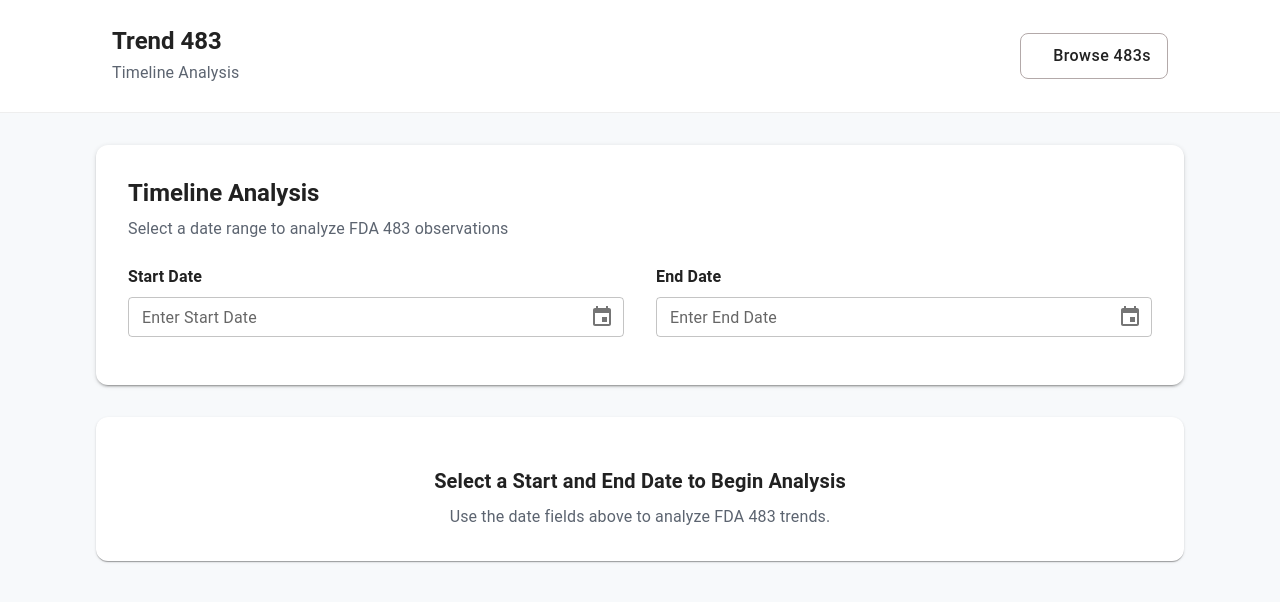
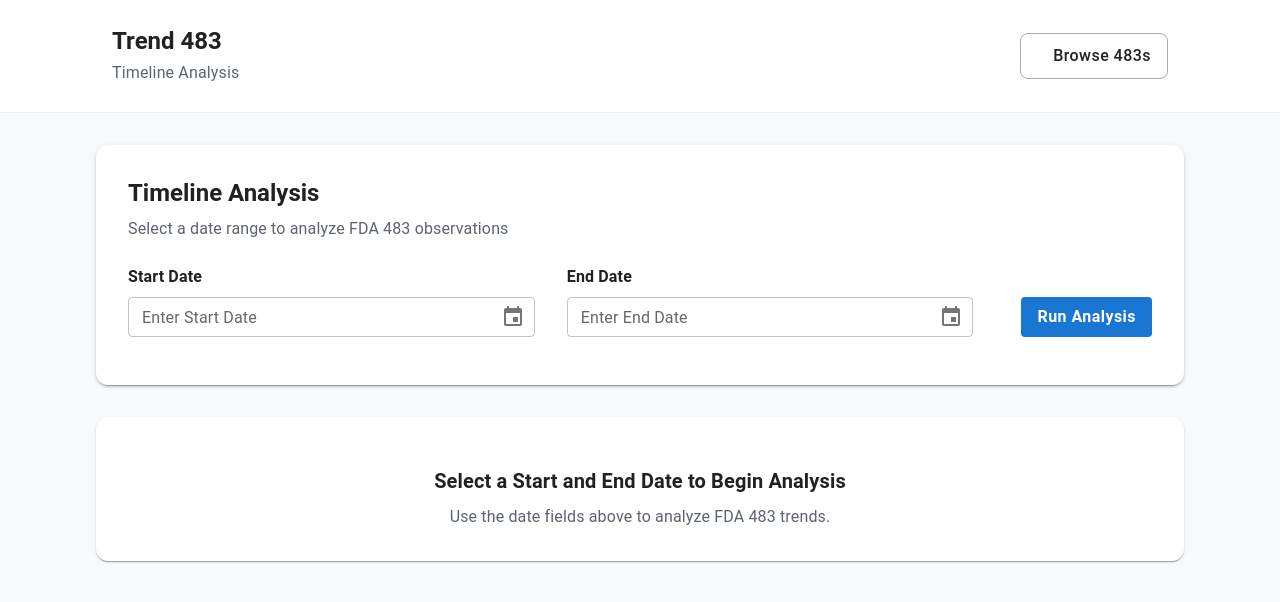
Before and after one commit to SlickbitTechnologies/fda-483-frontend, a React (Vite) app: page / in a window 1280 px wide. Shown: the top 602 px of the page. Built offline with nearby package versions, Linux system fonts and the light colour scheme; some icons are missing.

Commit message:
UI alignments

```diff
--- a/src/pages/Dashboard.jsx
+++ b/src/pages/Dashboard.jsx
@@ -1,4 +1,4 @@
-import React, { useEffect, useMemo, useState } from 'react';
+import React, { useEffect, useMemo, useState, useRef } from 'react';
 import { Box, Typography, Card, Button, Chip, Stack, CircularProgress, useTheme, useMediaQuery } from '@mui/material';
 import { DatePicker } from '@mui/x-date-pickers/DatePicker';
 import InsertDriveFileOutlinedIcon from '@mui/icons-material/InsertDriveFileOutlined';
@@ -25,15 +25,21 @@
     const localStartDate = new Date(startDate).toLocaleDateString('en-US', { month: 'short', day: '2-digit', year: 'numeric' });
     const localEndDate = new Date(endDate).toLocaleDateString('en-US', { month: 'short', day: '2-digit', year: 'numeric' });
     const [timeAnalysisResult, setTimeAnalysisResult] = useState([]);
+    const [filteredObservations, setFilteredObservations] = useState([]);
+    const [filteredCategory, setFilteredCategory] = useState(null);
+    const observationsRef = useRef(null);
 
-    const handleEndDateChange = async(date) => {
-        setEndDate(date);
+    const handleRunAnalysis = async () => {
+      if (!startDate || !endDate) {
+        showToast('Please select date range to run analysis', 'error');
+        return;
+      }
       setLoading(true);
       try {
         const response = await axiosInstance.get('/timeAnalysis', {
           params: {
             startDate: new Date(startDate).getTime(),
-                    endDate: new Date(date).getTime()
+            endDate: new Date(endDate).getTime()
           }
         });
         if(response.data == 'No documents found in Firebase Firestore for the date range') {
@@ -100,6 +106,37 @@
 
       };
     }, [timeAnalysisResult]);
+
+    const handleCategoryClick = (category) => {
+      const filteredObservations = finalResult.filter(item => item.category === category);
+      setFilteredObservations(filteredObservations);
+      setFilteredCategory(category);
+      setTimeout(() => {
+        if (observationsRef.current) {
+          observationsRef.current.scrollIntoView({ behavior: 'smooth' });
+        }
+      }, 100);
+    }
+
+
+    useEffect(() => {
+      if(filteredObservations.length > 0) {
+        setFilteredObservations(filteredObservations)
+      }else {
+        setFilteredObservations(finalResult)
+      }
+    }, [timeAnalysisResult])
+
+    const handleAllObservations = () => {
+      setFilteredObservations(finalResult);
+      setFilteredCategory(null);
+      setTimeout(() => {
+        if (observationsRef.current) {
+          observationsRef.current.scrollIntoView({ behavior: 'smooth' });
+        }
+      }, 100);
+    }
+
     return (
       <Box sx={{
         minHeight: '100vh',
@@ -136,7 +173,8 @@
             gap: { xs: 2, sm: 3, md: 4 },
             mb: 2,
             width: '100%',
-            flexDirection: { xs: 'column', sm: 'row' }
+            flexDirection: { xs: 'column', sm: 'row' },
+            alignItems: { xs: 'stretch', sm: 'flex-end' }
           }}>
             <Box sx={{ flex: 1 }}>
               <Typography sx={{ fontWeight: 600, mb: 1, fontSize: { xs: '14px', sm: '16px' } }}>Start Date</Typography>
@@ -161,7 +199,7 @@
               <Typography sx={{ fontWeight: 600, mb: 1, fontSize: { xs: '14px', sm: '16px' } }}>End Date</Typography>
               <DatePicker
                 value={endDate}
-                onChange={(date) => handleEndDateChange(date)}
+                onChange={(date) => setEndDate(date)}
                 format="MMM dd yyyy"
                 label="Enter End Date"
                 slotProps={{
@@ -175,6 +213,32 @@
                 minDate={startDate}
                 maxDate={new Date()}
               />
+            </Box>
+            <Box sx={{ display: 'flex', alignItems: 'flex-end', height: '100%' }}>
+              <Button
+                variant="contained"
+                color="primary"
+                onClick={handleRunAnalysis}
+                sx={{
+                  minWidth: 120,
+                  height: 40,
+                  fontWeight: 600,
+                  fontSize: { xs: '14px', sm: '16px' },
+                  ml: { xs: 0, sm: 2 },
+                  mt: { xs: 2, sm: 0 },
+                  textTransform: 'none',
+                  boxShadow: 'none',
+                  background: '#1976d2',
+                  transition: 'transform 0.2s cubic-bezier(.4,2,.6,1), box-shadow 0.2s cubic-bezier(.4,2,.6,1), background 0.2s',
+                  '&:hover': {
+                    background: '#115293',
+                    transform: 'scale(1.06) translateY(-2px)',
+                    boxShadow: '0 6px 18px 0 rgba(25, 118, 210, 0.18)',
+                  },
+                }}
+              >
+                Run Analysis
+              </Button>
             </Box>
           </Box>
         </Card>
@@ -213,7 +277,9 @@
               position: 'relative'
             }}>
             <Typography variant={isMobile ? "h6" : "h6"} sx={{ fontWeight: 700, mb: 2, fontSize: { xs: '16px', sm: '18px', md: '20px' } }}>Executive Summary</Typography>
-            <Button variant="contained" sx={{
+            <Button variant="contained"
+              onClick={handleAllObservations}
+              sx={{
                 position: { xs: 'static', sm: 'absolute' },
                 top: { sm: 24, md: 24 },
                 right: { sm: 24, md: 24 },
@@ -258,7 +324,25 @@
               mr: { xs: 0, lg: 0 },
               mb: { xs: 2, lg: 0 }
             }}>
+                <Box sx={{ display: 'flex', alignItems: 'center', justifyContent: 'space-between', flexDirection: 'row' }}>
                   <Typography variant={isMobile ? "h6" : "h6"} sx={{ fontWeight: 700, mb: 2, fontSize: { xs: '16px', sm: '18px', md: '20px' } }}>Primary Issue Categories</Typography>
+                  {filteredCategory && (
+                    <Button variant="contained"
+                      onClick={handleAllObservations}
+                      sx={{
+                        height: '30px',
+                        width: 'auto',
+                        background: '#f5faff',
+                        color: '#1976d2',
+                        fontWeight: 600,
+                        textTransform: 'none',
+                        boxShadow: 'none',
+                        '&:hover': { background: '#e3f2fd' },
+                      }}>
+                      Clear filter
+                    </Button>
+                  )}
+                </Box>
                 <Stack spacing={2}>
                 {categoriesList.map((cat, idx) => (
                     <Box key={cat.label} sx={{
@@ -271,7 +355,7 @@
                       flexDirection: { xs: 'column', sm: 'row' },
                       gap: { xs: 1, sm: 0 }
                     }}>
-                    <Box sx={{ display: 'flex', alignItems: 'center', width: '100%' }}>
+                    <Box onClick={() => handleCategoryClick(cat.label)} sx={{ display: 'flex', alignItems: 'center', width: '100%', cursor: 'pointer' }}>
                       <Chip label={idx + 1} sx={{ mr: 2, background: '#e3eafd', color: '#1976d2', fontWeight: 700, fontSize: { xs: '12px', sm: '14px' } }} />
                       <Typography sx={{ flex: 1, fontWeight: 500, fontSize: { xs: '13px', sm: '14px', md: '16px' } }}>{cat.label}</Typography>
                       <Chip label={cat.count} sx={{ background: '#f1f3f6', color: '#222', fontWeight: 700, fontSize: { xs: '12px', sm: '14px' } }} />
@@ -314,11 +398,12 @@
               mb: { xs: 2, sm: 3, md: 4 },
               borderRadius: 3,
               boxShadow: 1,
-              width: { xs: '100%', sm: '95%', md: '80%' }
-            }}>
-            <Typography variant={isMobile ? "h6" : "h6"} sx={{ fontWeight: 700, mb: 3, fontSize: { xs: '16px', sm: '18px', md: '20px' } }}>All Observations ({timeAnalysisResult.length})</Typography>
+              width: { xs: '100%', sm: '95%', md: '80%' },
+              scrollMarginTop: '100px'
+            }} ref={observationsRef}>
+            <Typography variant={isMobile ? "h6" : "h6"} sx={{ fontWeight: 700, mb: 3, fontSize: { xs: '16px', sm: '18px', md: '20px' } }}>All Observations ({filteredObservations.length})</Typography>
             <Stack spacing={3}>
-              {finalResult.map((item, idx) => {
+              {filteredObservations.map((item, idx) => {
                 const inspectionDate = new Date(item.date).toLocaleDateString('en-US', { month: 'short', day: '2-digit', year: 'numeric' });
                 return (
                 <Box key={idx} sx={{
```
Lines whose indentation alone changed are shown as unchanged.
